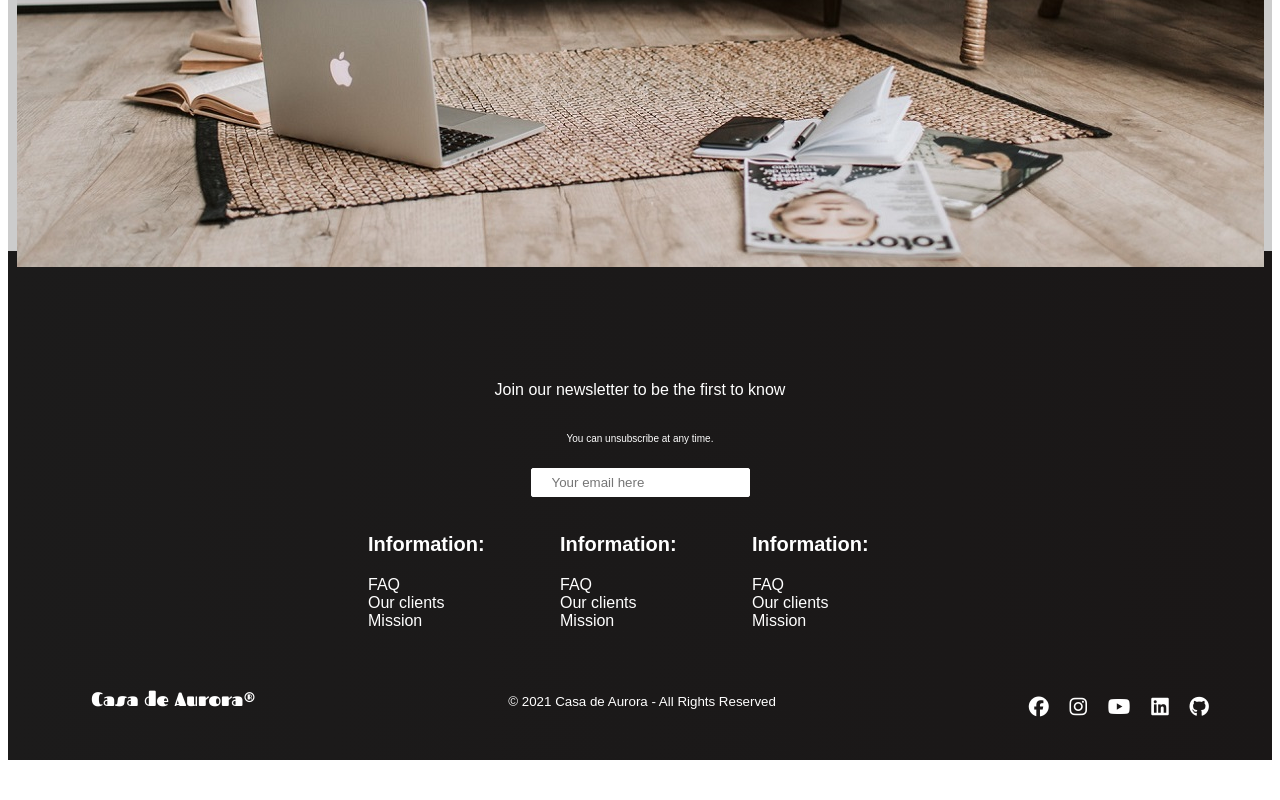
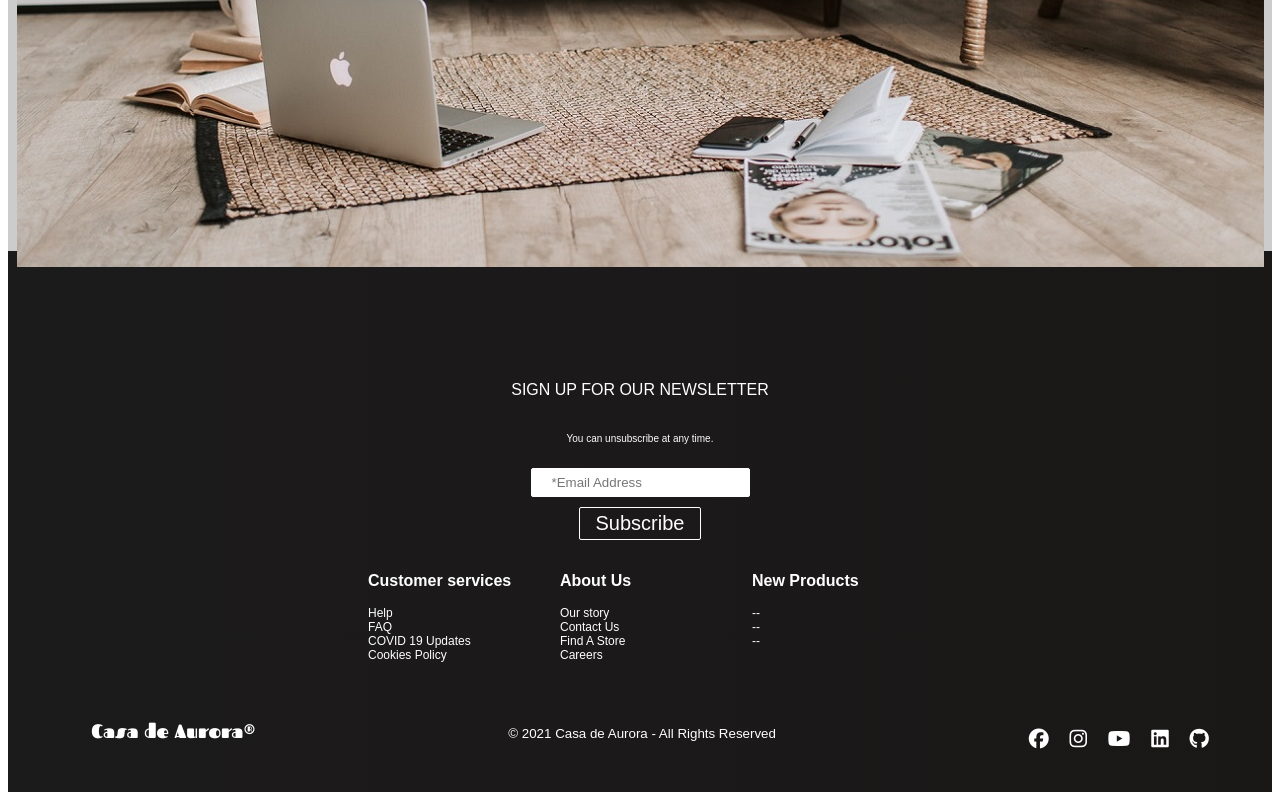
Before and after one commit to lyudmila-ilieva/react-project, a React (Create React App) app: page /about in a window 1280 px wide. Shown: the part 637-1437 px from the top of the page. Before the commit the page ends 1405 px from the top, so only its background shows below. Built offline with nearby package versions, Linux system fonts and the light colour scheme.

Commit message:
Add Button component

```diff
--- a/src/App.css
+++ b/src/App.css
@@ -51,8 +51,11 @@
   align-items: center;
   box-shadow: inset 0 0 0 1000px rgba(0, 0, 0, 0.2);
   object-fit: contain;
+}
 
-  }
+.about {
+  background-image: url(/src/components/fonts-and-images/img-about-us.jpg);
+}
 
 .about-text {
   position: relative;
--- /dev/null
+++ b/src/components/Button/Button.css
@@ -0,0 +1,22 @@
+.btn {
+    font-size: 20px;
+    padding: 4px 16px;
+    border-radius: 2px;
+    outline: none;
+    border: none;
+    cursor: pointer;
+    margin-top: 10px;
+}
+
+.btn-primary {
+    background-color: white;
+    color: black;
+    border: 1px solid white;
+}
+
+.btn-outline {
+    background-color: transparent;
+    color: white;
+    border: 1px solid white;
+    transition: all 0.3s ease-out;
+}
--- /dev/null
+++ b/src/components/Button/Button.js
@@ -0,0 +1,25 @@
+import React from 'react';
+import './Button.css';
+import { Link } from 'react-router-dom';
+
+const STYLES = ['btn-primary', 'btn-outline'];
+
+const Button = ({
+children,
+type,
+onClick,
+buttonStyle
+}) => {
+
+const checkButtonStyle = STYLES.includes(buttonStyle) ? buttonStyle : STYLES[0];
+
+return (
+    <Link to="/">
+        <button className={`btn ${checkButtonStyle}`} onClick={onClick} type={type}>
+            {children}
+        </button>
+    </Link>
+)
+};
+
+export default Button;
--- a/src/components/Footer/Footer.css
+++ b/src/components/Footer/Footer.css
@@ -61,17 +61,17 @@
 
 .footer-link-items h3 {
     color: white;
-    font-size: 20px;
+    font-size: 16px;
 }
 
 .footer-link-items a {
     color: white;
     text-decoration: none;
-    font-size: 16px;
+    font-size: 12px;
 }
 
 .footer-link-items a:hover {
-    font-size: 20px;
+    font-size: 14px;
     transition: 0.3s ease-out;
 }
 
--- a/src/components/Footer/Footer.js
+++ b/src/components/Footer/Footer.js
@@ -1,5 +1,6 @@
 import React from 'react';
 import './Footer.css';
+import Button from '../Button/Button';
 import { Link } from 'react-router-dom';
 
 function Footer() {
@@ -7,40 +8,43 @@ function Footer() {
       <div className="footer-container">
           <section className="footer-subscription">
             <p className="footer-subscription-heading">
-            Join our newsletter to be the first to know
+            SIGN UP FOR OUR NEWSLETTER
             </p>
             <p className="footer-subscription-text">
             You can unsubscribe at any time.
             </p>
             <div className="input-area">
                 <form>
-                    <input type="email" name="email" placeholder="Your email here" className="footer-input"/>
+                    <input type="email" name="email" placeholder="*Email Address" className="footer-input"/>
                 </form>
+                <Button buttonStyle="btn-outline" type="submit">Subscribe</Button>
             </div>
           </section>
           <div className="footer-links">
               <div className="footer-link-wrapper">
                   <div className="footer-link-items">
-                      <h3>Information:</h3>
-                      <Link to="/faq">FAQ</Link>
-                      <Link to="/clients">Our clients</Link>
-                      <Link to="/mission">Mission</Link>
+                      <h3>Customer services</h3>
+                      <Link to="/faq">Help</Link>
+                      <Link to="/mission">FAQ</Link>
+                      <Link to="/mission">COVID 19 Updates</Link>
+                      <Link to="/mission">Cookies Policy</Link>
                   </div>
               </div>
               <div className="footer-link-wrapper">
                   <div className="footer-link-items">
-                      <h3>Information:</h3>
-                      <Link to="/faq">FAQ</Link>
-                      <Link to="/clients">Our clients</Link>
-                      <Link to="/mission">Mission</Link>
+                      <h3>About Us                </h3>
+                      <Link to="/faq">Our story</Link>
+                      <Link to="/clients">Contact Us</Link>
+                      <Link to="/clients">Find A Store</Link>
+                      <Link to="/mission">Careers</Link>
                   </div>
               </div>
               <div className="footer-link-wrapper">
                   <div className="footer-link-items">
-                      <h3>Information:</h3>
-                      <Link to="/faq">FAQ</Link>
-                      <Link to="/clients">Our clients</Link>
-                      <Link to="/mission">Mission</Link>
+                      <h3>New Products</h3>
+                      <Link to="/faq">--</Link>
+                      <Link to="/clients">--</Link>
+                      <Link to="/mission">--</Link>
                   </div>
               </div>
           </div>
--- a/src/pages/About.js
+++ b/src/pages/About.js
@@ -3,7 +3,9 @@ import '../App.css';
 
 export default function About() {
 return <div className="main-container">
+
         {/* <h3 className="about-text">We were founded in 2021 in Varna, Bulgaria</h3>  */}
          <img src="img-about-us.jpg" alt="About us"></img>
+
         </div>
 }
```
